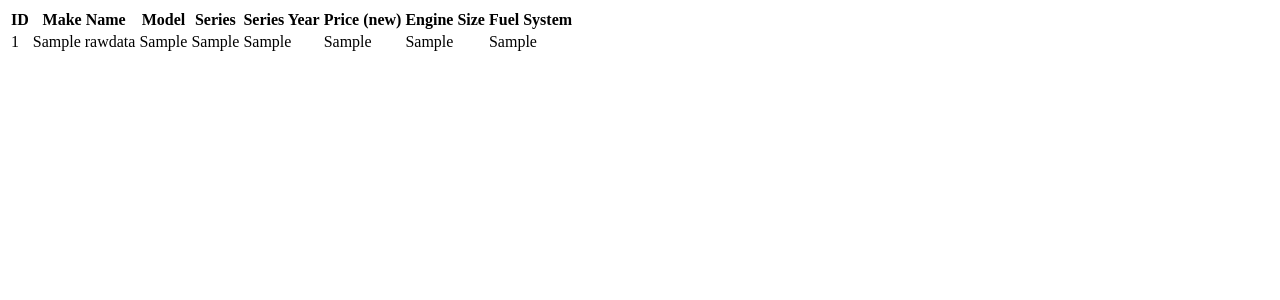
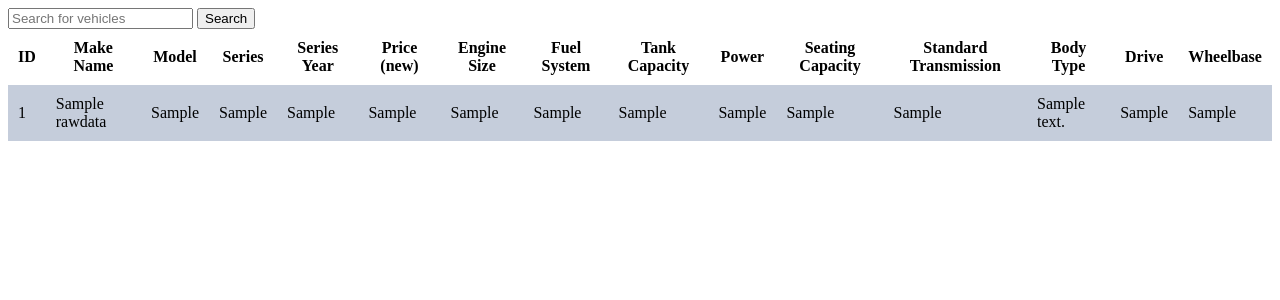
Before and after one commit to hughdtt/IFB299-Team96, a Django app: page /searchpage/ in a window 1280 px wide. Shown: the top 300 px of the page. Run offline with Django 3.2, Linux system fonts and the light colour scheme; tables that the repository leaves empty hold one stand-in row (values such as "Sample post").

Commit message:
working search function for all fields

```diff
--- a/Project/searchpage/templates/search/layout.html
+++ b/Project/searchpage/templates/search/layout.html
@@ -1,6 +1,17 @@
 <!DOCTYPE html>
 <html>
     <head>
+        <style>
+            tr:nth-child(even) {
+                background-color: #c5cddb;
+            }
+            td, th {
+                border:  #c5cddb;
+            }
+            table {
+                border-collapse: collapse;
+            }
+        </style>
         <title>{% block title %}{% endblock %}</title>
             <meta charset="utf-8" />
     </head>
--- a/Project/searchpage/templates/search/searchpage.html
+++ b/Project/searchpage/templates/search/searchpage.html
@@ -7,7 +7,11 @@
 
 <!-- Searchpage content -->
 {% block content %}
-<table>
+<form method='GET' action=''>
+    <input type='text' name='query' placeholder="Search for vehicles" value='{{ request.GET.query }}'/>
+    <input type='submit' value='Search'/>
+</form>
+<table cellpadding="10">
     <tr>
         <th>ID</th>
         <th>Make Name</th>
@@ -17,8 +21,15 @@
         <th>Price (new)</th>
         <th>Engine Size</th>
         <th>Fuel System</th>
+        <th>Tank Capacity</th>
+        <th>Power</th>
+        <th>Seating Capacity</th>
+        <th>Standard Transmission</th>
+        <th>Body Type</th>
+        <th>Drive</th>
+        <th>Wheelbase</th>
     </tr>
-    {% for car in Cars %}
+    {% for car in searchedcars %}
         <tr>
             <td>{{car.car_id}}</td>
             <td>{{car.car_makename}}</td>
@@ -28,8 +39,14 @@
             <td>{{car.car_pricenew}}</td>
             <td>{{car.car_enginesize}}</td>
             <td>{{car.car_fuelsystem}}</td>
+            <td>{{car.car_tankcapacity}}</td>
+            <td>{{car.car_power}}</td>
+            <td>{{car.car_seatingcapacity}}</td>
+            <td>{{car.car_standardtransmission}}</td>
+            <td>{{car.car_bodytype}}</td>
+            <td>{{car.car_drive}}</td>
+            <td>{{car.car_wheelbase}}</td>
         </tr>
-
     {% endfor %}
 </table>
 
--- a/Project/searchpage/urls.py
+++ b/Project/searchpage/urls.py
@@ -2,5 +2,5 @@ from django.urls import path
 from . import views
 
 urlpatterns = [
-    path('', views.index, name='index'),
+    path('', views.search, name='search'),
 ]
--- a/Project/searchpage/views.py
+++ b/Project/searchpage/views.py
@@ -1,13 +1,36 @@
 
-from django.http import HttpResponse
+
 from searchpage.models import Table1
 from django.shortcuts import render
-from django.template.response import TemplateResponse
+from django.db.models import Q
 
 
 # Create your views here.
-
+"""
 def index(request):
     #return HttpResponse("<h1>Seachpage title test")
     carData = Table1.objects.all()
     return render(request, 'search/searchpage.html', {'Cars': carData})
+"""
+
+def search(request):
+    query = request.GET.get("query")
+    querylist = Table1.objects.all()
+    if query:
+        querylist = querylist.filter(
+            Q(car_id__icontains=query) |
+            Q(car_makename__icontains=query) |
+            Q(car_model__icontains=query) |
+            Q(car_series__icontains=query) |
+            Q(car_pricenew__icontains=query) |
+            Q(car_enginesize__icontains=query) |
+            Q(car_fuelsystem__icontains=query) |
+            Q(car_tankcapacity__icontains=query) |
+            Q(car_power__icontains=query) |
+            Q(car_seatingcapacity__icontains=query) |
+            Q(car_standardtransmission__icontains=query) |
+            Q(car_bodytype__icontains=query) |
+            Q(car_drive__icontains=query) |
+            Q(car_wheelbase__icontains=query)
+        ).distinct()
+    return render(request, 'search/searchpage.html', {'searchedcars': querylist})
```
Lines whose indentation alone changed are shown as unchanged.
